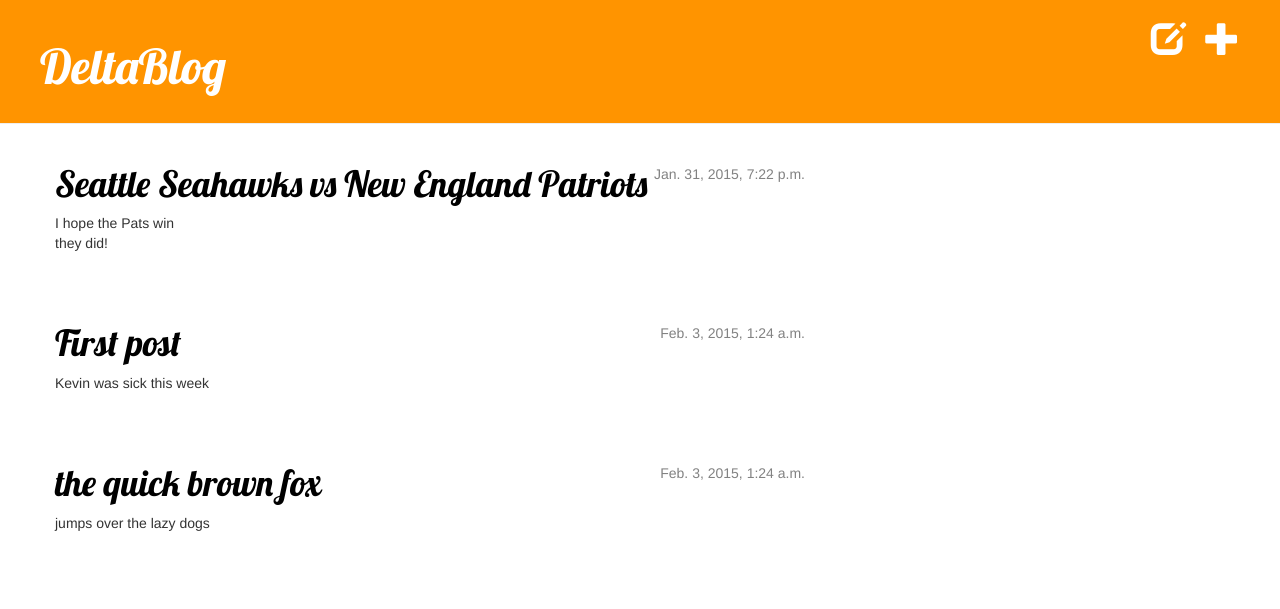
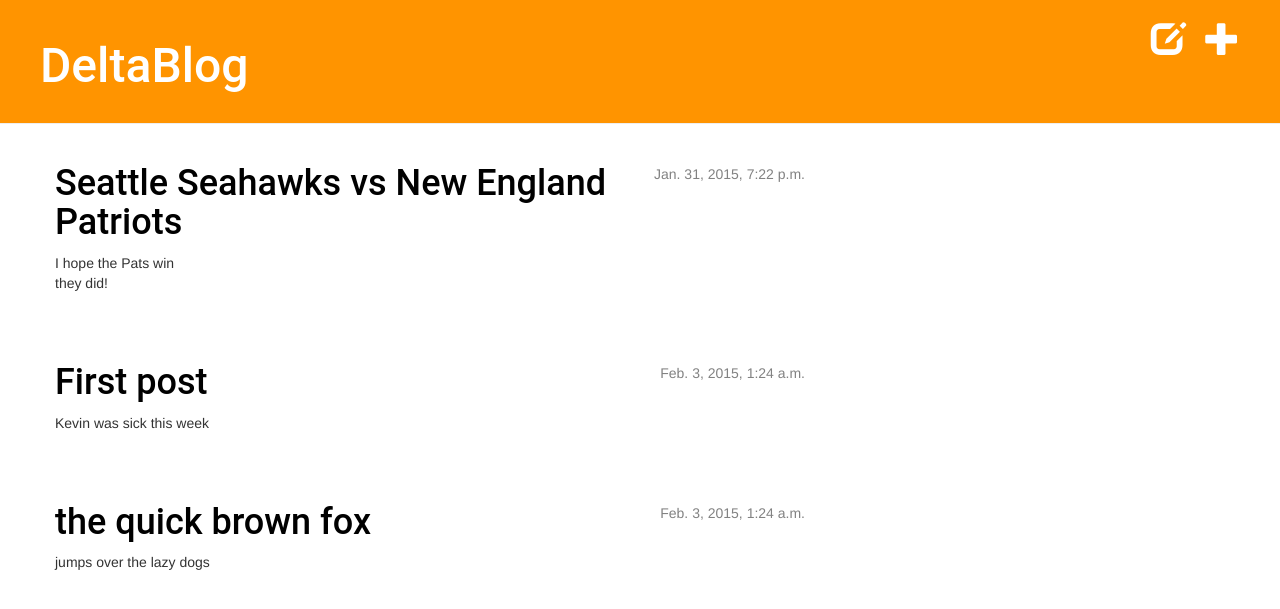
Before and after one commit to yiweig/deltablog, a Django app: page / in a window 1280 px wide. Shown: the top 609 px of the page. Run offline with Django 3.2, Linux system fonts and the light colour scheme; data comes from the database, SQL or seed files in the repository; some libraries are stand-ins or nearby versions.

Commit message:
changed font

```diff
--- a/deltablog/static/css/deltablog_app.css
+++ b/deltablog/static/css/deltablog_app.css
@@ -15,7 +15,7 @@
 }
 
 h1, h2, h3, h4 {
-    font-family: 'Lobster', cursive;
+    font-family: 'Roboto', sans-serif;
 }
 
 .date {
```
